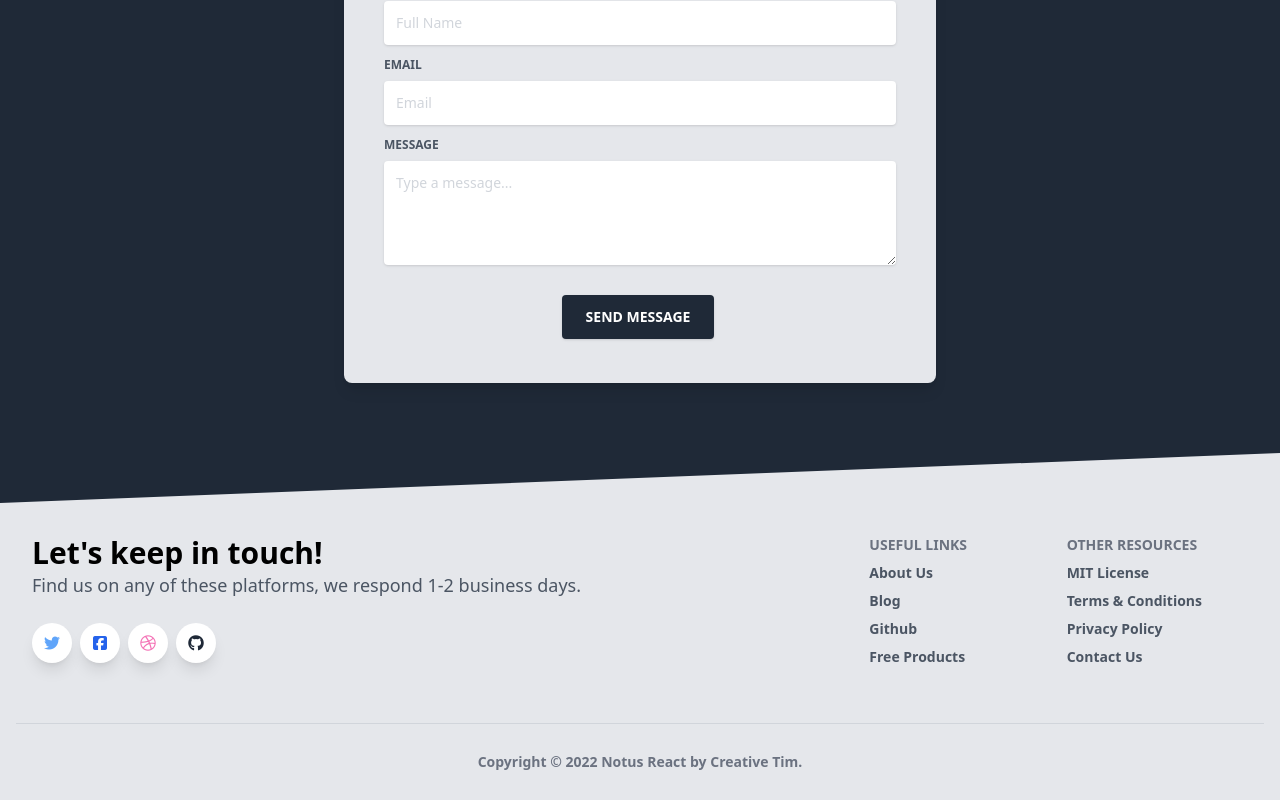
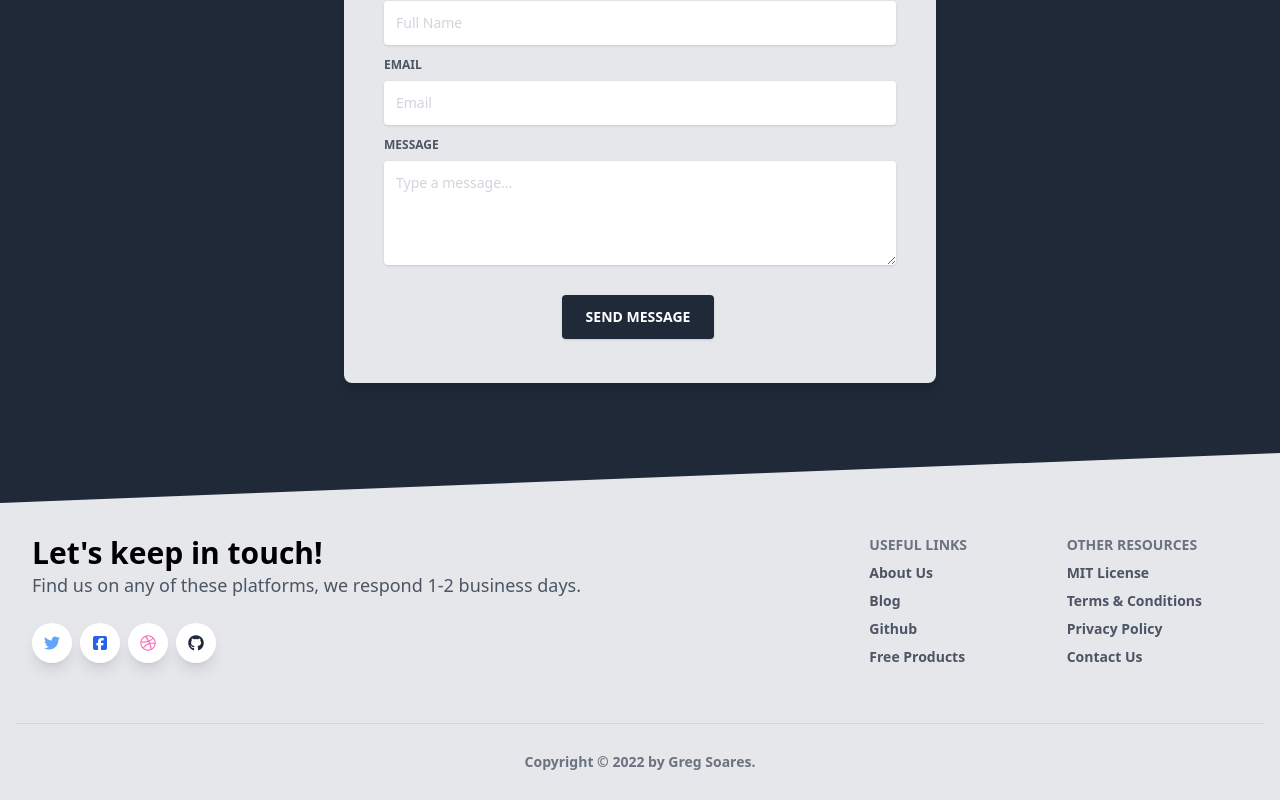
Before and after one commit to gregsoares/gregsoares.com, a React (Create React App) app: page / in a window 1280 px wide. Shown: the part 3444-4244 px from the top of the page. Built offline with nearby package versions, Linux system fonts and the light colour scheme.

Commit message:
changed copyright, and added build to .gitignore

```diff
--- a/src/components/organisms/Footer/Footer.jsx
+++ b/src/components/organisms/Footer/Footer.jsx
@@ -144,12 +144,12 @@ const Footer = () => {
           <div className="flex flex-wrap items-center md:justify-between justify-center">
             <div className="w-full md:w-4/12 px-4 mx-auto text-center">
               <div className="text-sm text-gray-500 font-semibold py-1">
-                Copyright © {new Date().getFullYear()} Notus React by{" "}
+                Copyright © {new Date().getFullYear()} by{" "}
                 <a
                   href="https://www.creative-tim.com?ref=nr-footer"
                   className="text-gray-500 hover:text-gray-800"
                 >
-                  Creative Tim
+                  Greg Soares
                 </a>
                 .
               </div>
```
Also changed, not shown: 23 other files (tests, documents, lock files or other folders).
